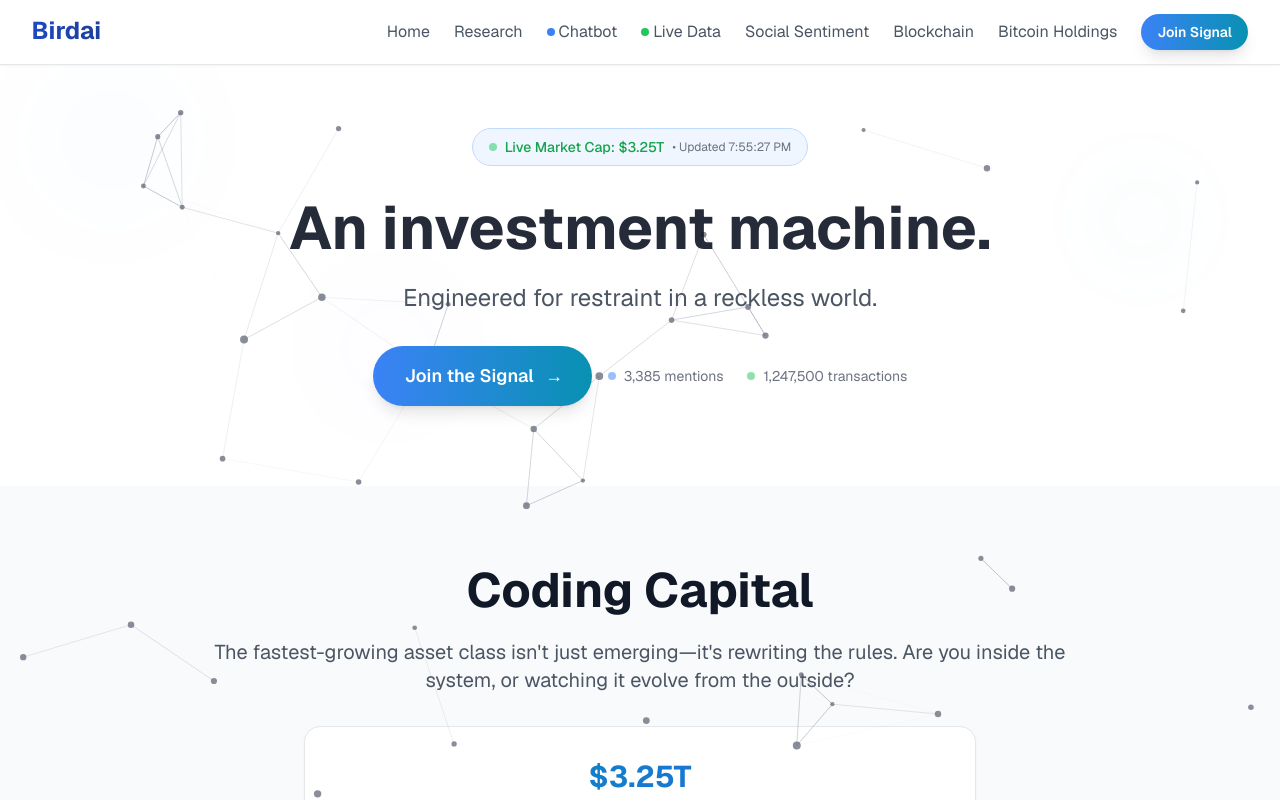
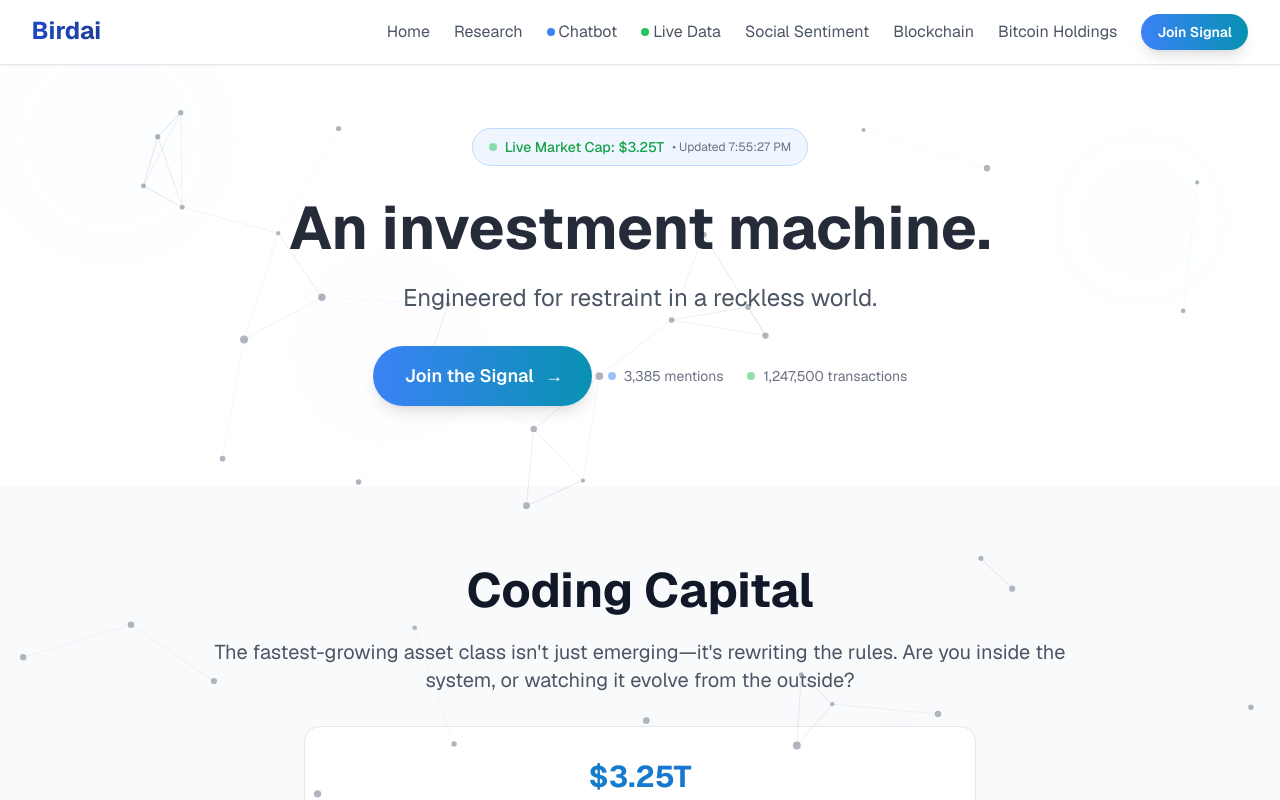
Before and after one commit to Kfar19/CursorWeb, a Next.js app: page / in a window 1280 px wide. Shown: the top 800 px of the page. Built offline with nearby package versions, Linux system fonts and the light colour scheme; no server answers.

Commit message:
Make particles lighter for more subtle and refined background effect

```diff
--- a/src/app/page.tsx
+++ b/src/app/page.tsx
@@ -995,13 +995,13 @@ export default function Home() {
               },
               particles: {
                 color: {
-                  value: "#6b7280",
+                  value: "#9ca3af",
                 },
                 links: {
-                  color: "#6b7280",
+                  color: "#9ca3af",
                   distance: 150,
                   enable: true,
-                  opacity: 0.3,
+                  opacity: 0.2,
                   width: 1,
                 },
                 move: {
```
